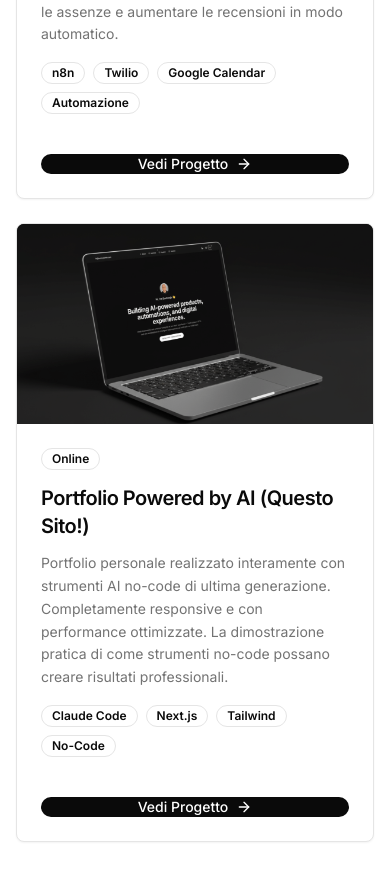
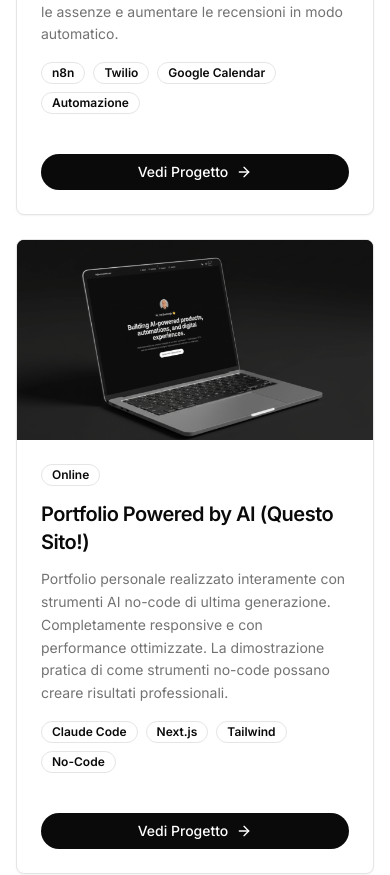
Before and after one commit to euxhenjonex/portfolio-euxhenjo, a Next.js app: page / in a window 390 px wide. Shown: the part 7320-8195 px from the top of the page. Built offline with nearby package versions, Linux system fonts and the light colour scheme.

Commit message:
fix: correggi layout bottone nelle card degli altri progetti
- Rimosso flex-1 e flex-col/flex-row non necessari per card con singolo bottone
- Bottone ora fullwidth (w-full) su tutte le dimensioni per coerenza
- Mantiene centratura e padding ottimizzati

```diff
--- a/components/sections/ProjectsSection.tsx
+++ b/components/sections/ProjectsSection.tsx
@@ -157,10 +157,10 @@ export default function ProjectsSection() {
                     </div>
                   </CardContent>
 
-                  <CardFooter className="flex-col sm:flex-row gap-3 pt-4">
+                  <CardFooter className="pt-4">
                     <ButtonLink
                       size="sm"
-                      className="flex-1 gap-2 rounded-full w-full sm:w-auto justify-center"
+                      className="w-full gap-2 rounded-full justify-center"
                       href={`/projects/${project.id}`}
                     >
                       Vedi Progetto
```
